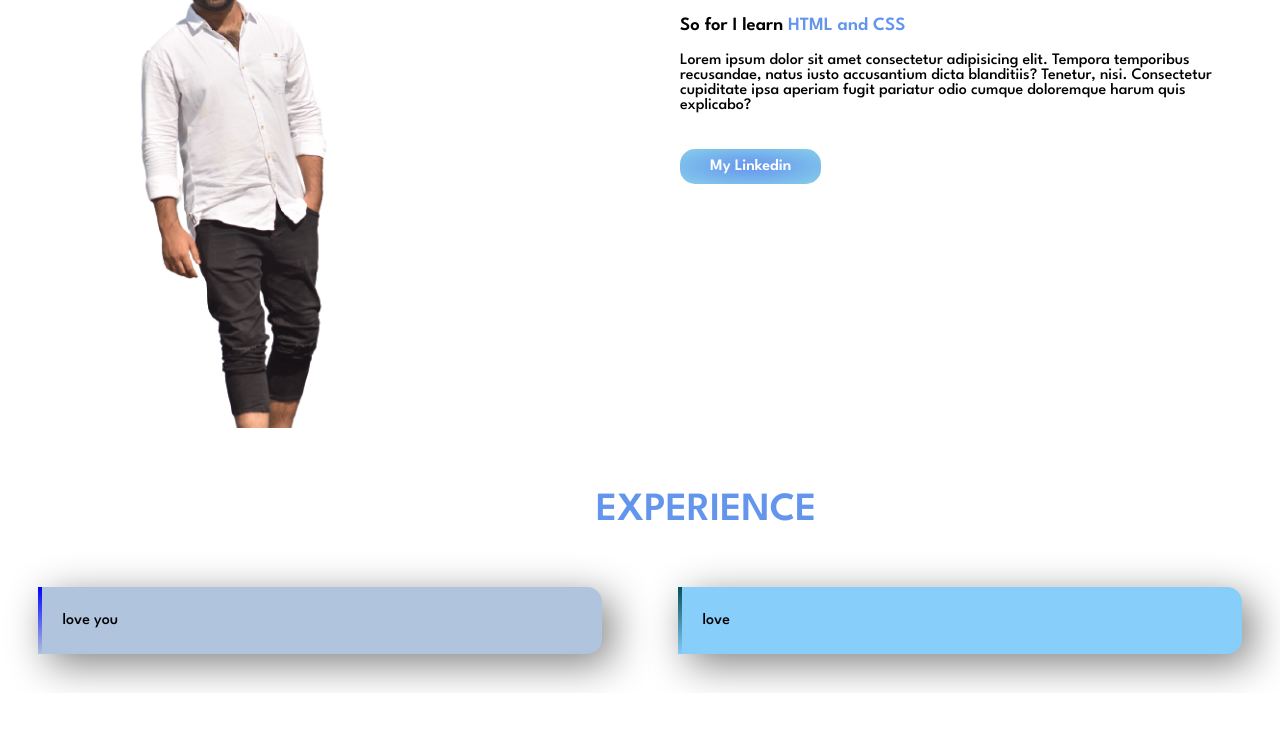
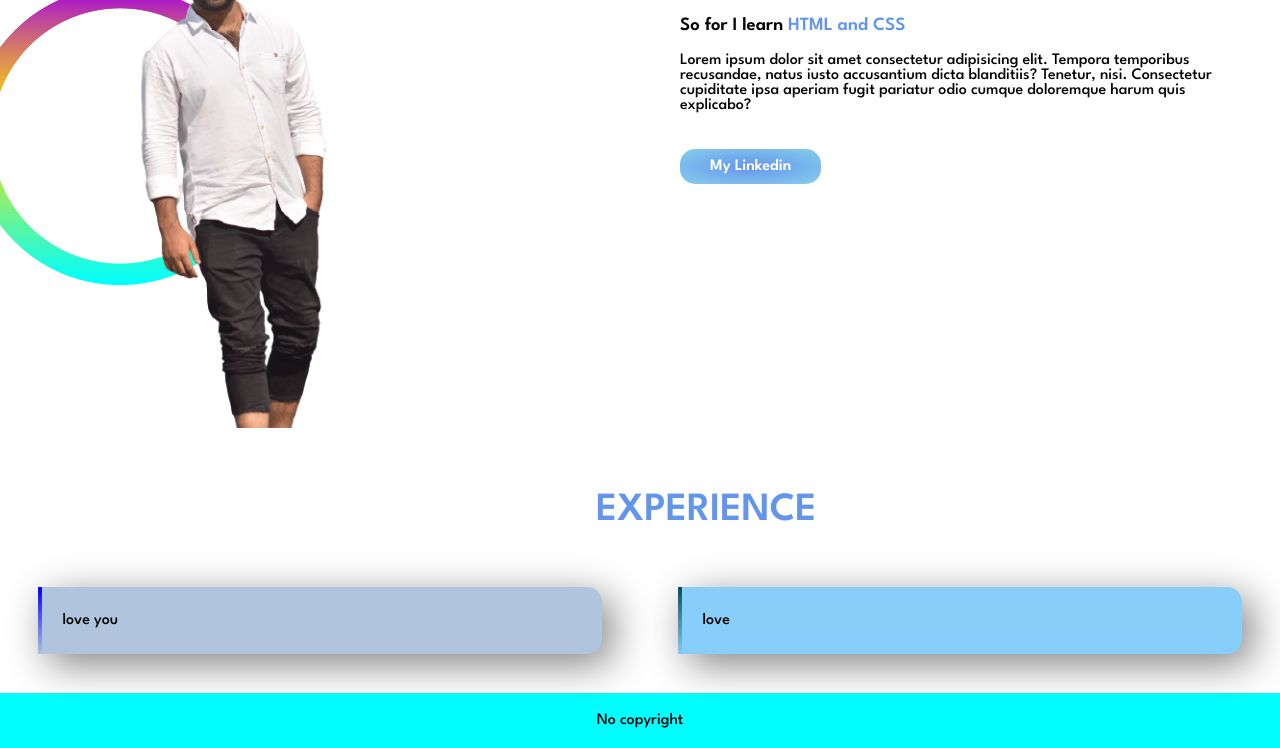
Before and after one commit to MohammadMazharulislam/project_1, a plain HTML site: page index.html in a window 1280 px wide. Shown: the part 676-1424 px from the top of the page. Before the commit the page ends 1369 px from the top, so only its background shows below. Drawn offline with Linux system fonts and the light colour scheme.

Commit message:
footer add

```diff
--- a/index.html
+++ b/index.html
@@ -48,6 +48,6 @@
                 <p>love</p>
             </div>
         </section>
-
+        <footer><p> No copyright</p></footer>
     </body>
 </html>
--- a/style.css
+++ b/style.css
@@ -87,6 +87,12 @@ section{
     background-repeat: no-repeat;
     background-size: 300px;
     background-position: left;
-    background-position-x: -50% ;
+    background-position-x: -30px ;
 
 }
+footer p{
+    text-align: center;
+    background-color: aqua;
+    padding: 20px;
+    margin: 0;
+}
```
